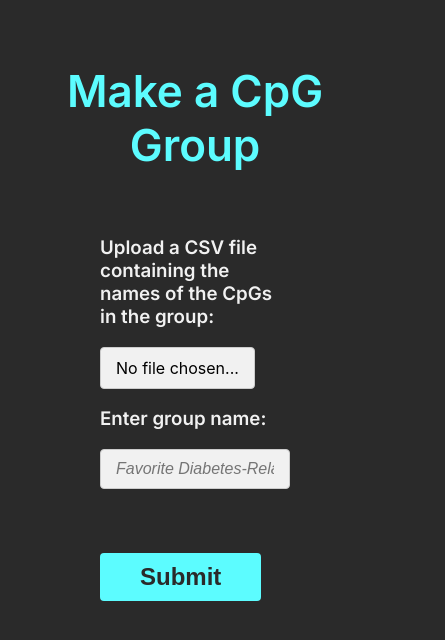
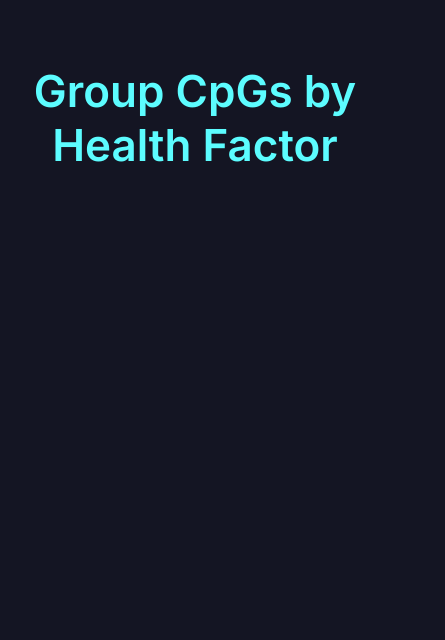
Before and after one commit to nbtrieu/cpg-group-generator, a React (Create React App) app: page / in a window 390 px wide. Shown: the top 640 px of the page, 445 px wide, since content can reach past the window. Built offline with nearby package versions, Linux system fonts and the light colour scheme.

Commit message:
Modify CSV parsing

```diff
--- a/src/App.js
+++ b/src/App.js
@@ -1,13 +1,10 @@
-import CpGUploader from './components/GroupForm/CpGUploader';
+import GroupByHealthFactor from './components/GroupByHealthFactor/GroupByHealthFactor';
 
 function App() {
   return (
     <div>
-      <header className="title text-center my-3">
-        <h1>Make a CpG Group</h1>
-      </header>
       <main>
-        <CpGUploader></CpGUploader>
+        <GroupByHealthFactor></GroupByHealthFactor>
       </main>
     </div>
   );
--- /dev/null
+++ b/src/components/GroupByHealthFactor/GroupByHealthFactor.js
@@ -0,0 +1,11 @@
+import React from 'react'
+
+export default function GroupByHealthFactor() {
+  return (
+    <div>
+      <header className="title text-center my-3">
+        <h1>Group CpGs by Health Factor</h1>
+      </header>
+    </div>
+  )
+}
--- /dev/null
+++ b/src/components/GroupByHealthFactor/index.js
@@ -0,0 +1 @@
+export { default } from './GroupByHealthFactor'
--- a/src/components/GroupForm/CpGUploader.js
+++ b/src/components/GroupForm/CpGUploader.js
@@ -1,5 +1,4 @@
 import React, { useState } from 'react';
-import Papa from 'papaparse';
 import axios from 'axios';
 
 const CpGUploader = () => {
@@ -26,15 +25,19 @@ const CpGUploader = () => {
         formData.append('cpgFile', file);
         formData.append('groupName', groupName);
 
-        const response = await axios.post('http://localhost:5000/run-import-cpg-data', formData, {
+        const response = await axios.post('http://localhost:5001/run-create-cpg-group', formData, {
             headers: {
                 'Content-Type': 'multipart/form-data',
             }
         });
-
-        console.log(response.data);
+        console.log('Made request to server.');
+        console.log('Server response:', response.data);
     } catch (error) {
         console.error("Error fetching data:", error);
+        if (error.response) {
+          console.error("Server responded with status:", error.response.status);
+          console.error("Server response data:", error.response.data);
+      }
     }
   };
 
@@ -53,17 +56,7 @@ const CpGUploader = () => {
   }
 
     try {
-      if (file) {
-        Papa.parse(file, {
-          complete: async (result) => {
-            console.log('Parsed Result:', result);
-            const cpGs = result.data.map(row => row[0]); // **PROVIDE TEMPLATE wherein FIRST column has the cpg names
-            console.log('CpGs:', cpGs);
-
-            // After parsing and possibly validating the file, send data to backend
       await fetchData();
-
-            // Once the file is successfully sent and processed, update the message and reset other states
       setMessage('Your CpG group has been generated.');
       setTimeout(() => {
           setMessage('');
@@ -71,10 +64,7 @@ const CpGUploader = () => {
           setFile(null);
           setGroupName('');
       }, 5000);
-          },
-          header: false
-        });
-      }
+
     } catch (error) {
       console.error('>>> handleFormSubmit error: ', error);
       setMessage(`Form was not submitted. ${error.message}`)
@@ -84,6 +74,9 @@ const CpGUploader = () => {
 
   return (
       <div className='form form-wrapper mx-4 my-3'>
+        <header className="title text-center my-3">
+          <h1>Make a CpG Group</h1>
+        </header>
         <div>
           <label>
             <h3>
--- a/src/index.css
+++ b/src/index.css
@@ -15,7 +15,7 @@ code {
 :root {
   --primary: #5cfcff;
   --secondary: #F1F1F1;
-  --tertiary: #2a2a2a;
+  --tertiary: #141523;
   --spacing-one: calc(1rem * 0.5);
   --spacing-two: calc(1rem);
   --spacing-three: calc(4rem);
@@ -33,6 +33,10 @@ h4,
 h5,
 h6 {
   font-family: 'Inter', sans-serif;
+}
+
+p {
+  color: var(--secondary);
 }
 
 .text-center {
@@ -336,13 +340,6 @@ input {
     max-width: 100% !important;
   }
 
-  input {
-    width: 100% !important;
-  }
-
-  .comment-box textarea {
-    width: 94% !important;
-  }
 
   .submit-wrapper {
     margin-top: 100px;
```
Lines whose indentation alone changed are shown as unchanged.
